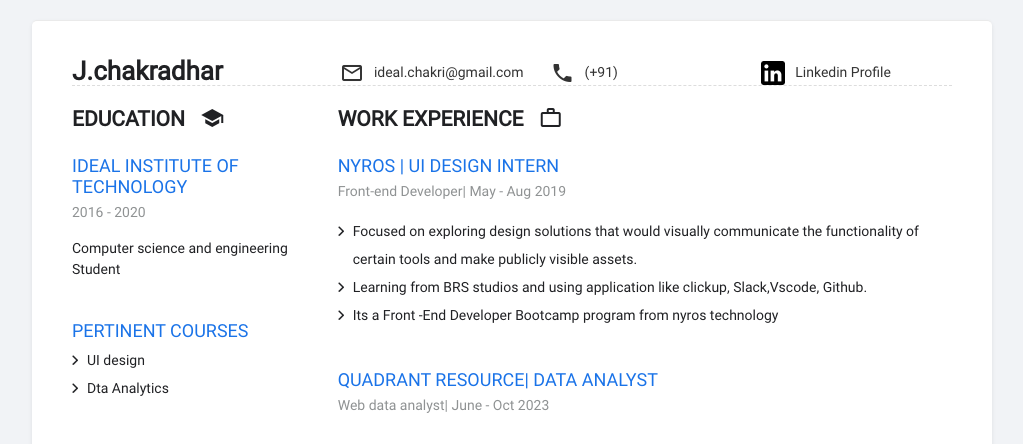
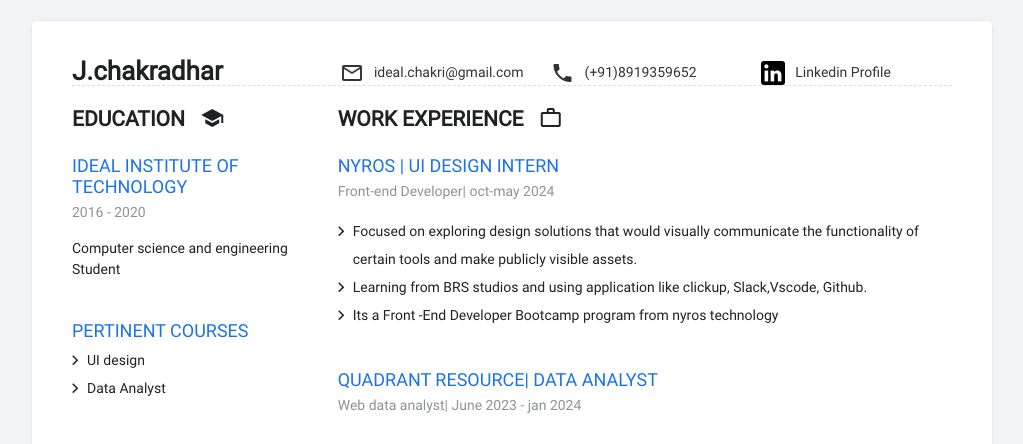
Before and after one commit to chakradhar-brs/goal-4, a plain HTML site: page index.html in a window 1280 px wide. Shown: the top 444 px of the page, without its empty margins (128-1151 px from the left). Drawn offline with Linux system fonts and the light colour scheme.

Commit message:
Update index.html

```diff
--- a/index.html
+++ b/index.html
@@ -16,7 +16,7 @@
   <!-- Meta Tags -->
   <meta charset="utf-8">
   <meta name="description"  content="Focused on exploring design solutions that would visually communicate the functionality of certain tools and make publicly visible assets.">
-  <meta name="keywords" content="Sketch, Vscode, Figma, Pandas, Data Analytics(Certified)">
+  <meta name="keywords" content="Sketch, Vscode, Figma, Pandas, Data Analytics(Certified),Front-End Developer (certified)">
   <meta name="author" content="Joga Chakradhar">
   <meta name="viewport" content="width=device-width, initial-scale=1">
 
@@ -37,7 +37,7 @@
     <header>
       <h1>J.chakradhar</h1>
       <p><a href="mailto:ideal.chakri@gmail.com"> <i class="material-icons">mail_outline</i>ideal.chakri@gmail.com </a></p>
-      <p><a href="tel:(+91)"> <i class="material-icons">phone</i>(+91) </a> </p>
+      <p><a href="tel:(+91)8919359652"> <i class="material-icons">phone</i>(+91)8919359652 </a> </p>
       <p><a href="https://www.linkedin.com/in/chakradhar-joga/" target="_blank"> <i class="material-icons"><img src="assets/images/linkedin-logo.png"></i>Linkedin Profile </a></p>
     </header>
     <!-- Header Ends here -->
@@ -58,7 +58,7 @@
           <h3>Pertinent Courses</h3>
           <ul>
             <li>UI design</li>
-            <li>Dta Analytics</li>
+            <li>Data Analyst</li>
           </ul>
         </article>
         <!-- Article end -->
@@ -102,7 +102,7 @@
         <h2>Work Experience <i class="material-icons">work_outline</i></h2>
         <article>
           <h3>Nyros | UI Design Intern</h3>
-          <p><span>Front-end Developer| May - Aug 2019</span></p>
+          <p><span>Front-end Developer| oct-may 2024</span></p>
           <ul>
             <li>Focused on exploring design solutions that would visually communicate the
                 functionality of certain tools and make publicly visible assets.</li>
@@ -115,7 +115,7 @@
 
         <article>
           <h3>Quadrant Resource|  data analyst</h3>
-          <p><span> Web data analyst| June - Oct 2023</span></p>
+          <p><span> Web data analyst| June 2023  - jan 2024</span></p>
           <ul>
 
             <li>
```
